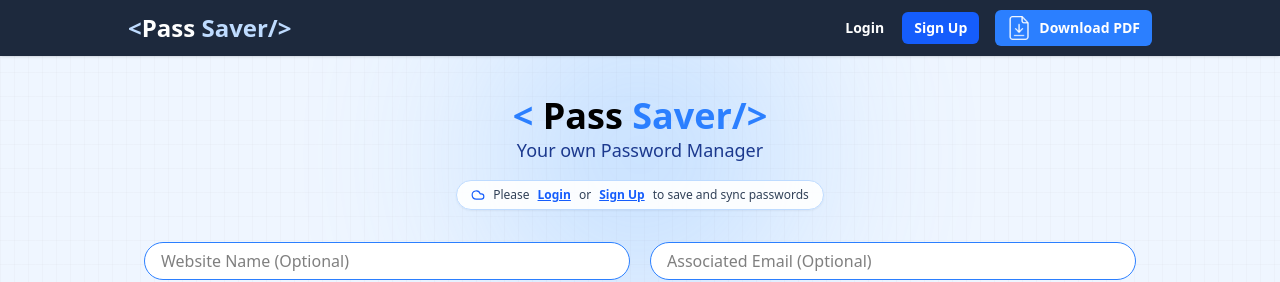
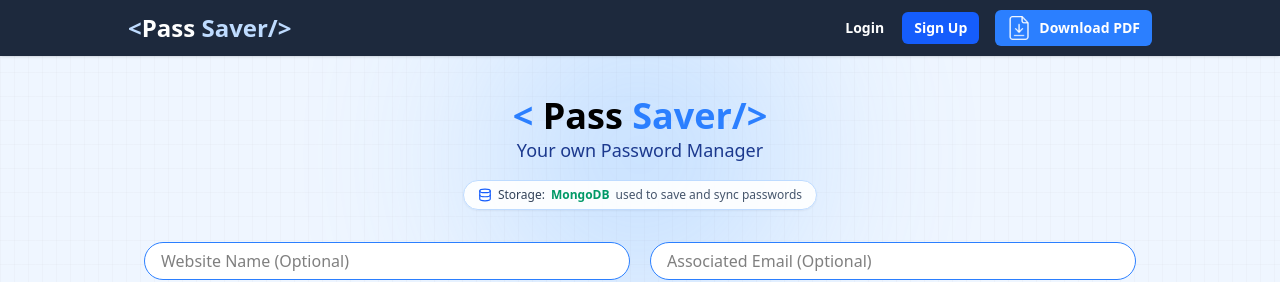
Before and after one commit to Sunnysines/passop, a React (Vite) app: page / in a window 1280 px wide. Shown: the top 282 px of the page. Built offline with nearby package versions, Linux system fonts and the light colour scheme; some icons are missing.

Commit message:
Update storage pill styling to Storage: MongoDB used to save and sync passwords

```diff
--- a/src/components/Manager.jsx
+++ b/src/components/Manager.jsx
@@ -144,31 +144,19 @@ const Manager = ({ passwordArray, setpasswordArray, user, token, onOpenAuth, not
                 <p className='text-blue-900 text-lg text-center mb-4'>Your own Password Manager</p>
 
                 {/* Storage Mode Pill Indicator */}
-                <div className="mb-4 flex flex-wrap justify-center items-center gap-2 px-3.5 py-1.5 bg-white/90 border border-blue-200 rounded-full shadow-xs text-xs font-medium text-slate-700">
+                <div className="mb-4 flex flex-wrap justify-center items-center gap-1.5 px-3.5 py-1.5 bg-white/90 border border-blue-200 rounded-full shadow-xs text-xs font-medium text-slate-700">
                     {user ? (
                         <>
                             <Database size={14} className="text-emerald-600" />
                             <span>Connected to <strong className="text-emerald-700">MongoDB Cloud</strong></span>
-                            <span className="w-1.5 h-1.5 rounded-full bg-emerald-500"></span>
+                            <span className="w-1.5 h-1.5 rounded-full bg-emerald-500 animate-pulse"></span>
                         </>
                     ) : (
                         <>
-                            <Cloud size={14} className="text-blue-600" />
-                            <span>Please</span>
-                            <button
-                                onClick={() => onOpenAuth?.('login')}
-                                className="text-blue-600 underline font-bold cursor-pointer hover:text-blue-800"
-                            >
-                                Login
-                            </button>
-                            <span>or</span>
-                            <button
-                                onClick={() => onOpenAuth?.('signup')}
-                                className="text-blue-600 underline font-bold cursor-pointer hover:text-blue-800"
-                            >
-                                Sign Up
-                            </button>
-                            <span>to save and sync passwords</span>
+                            <Database size={14} className="text-blue-600" />
+                            <span>Storage:</span>
+                            <span className="font-bold text-emerald-600">MongoDB</span>
+                            <span className="text-slate-600">used to save and sync passwords</span>
                         </>
                     )}
                 </div>
```
